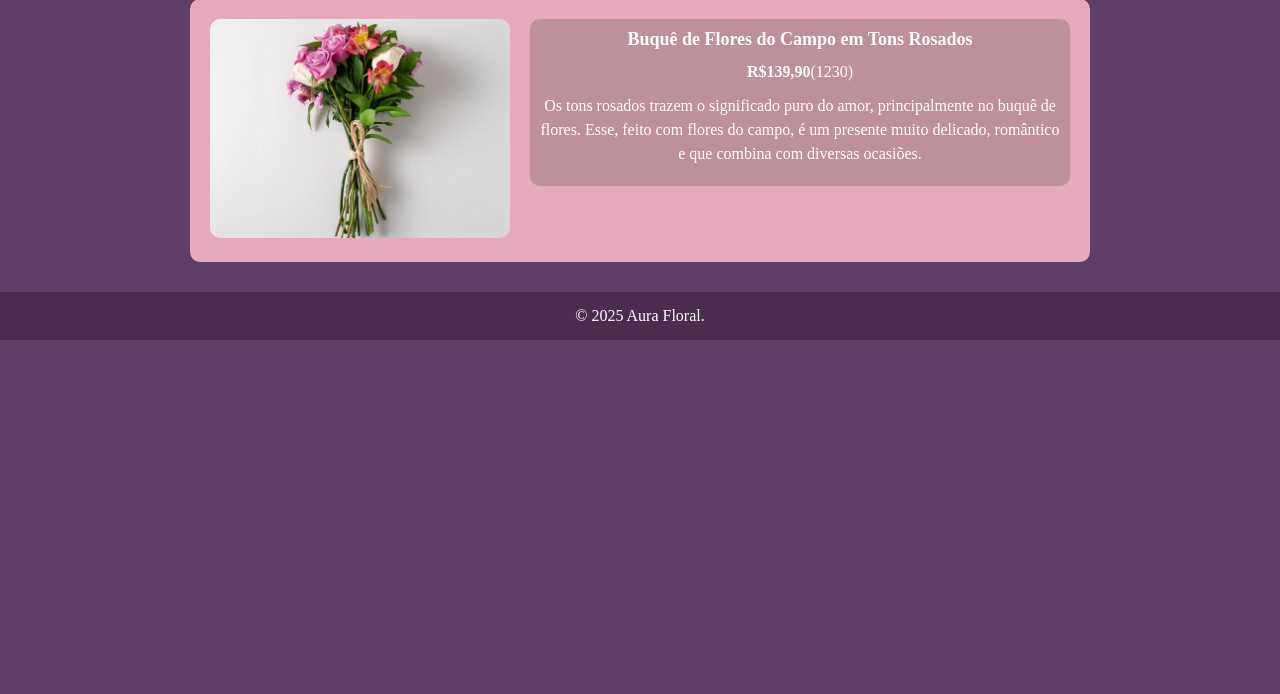
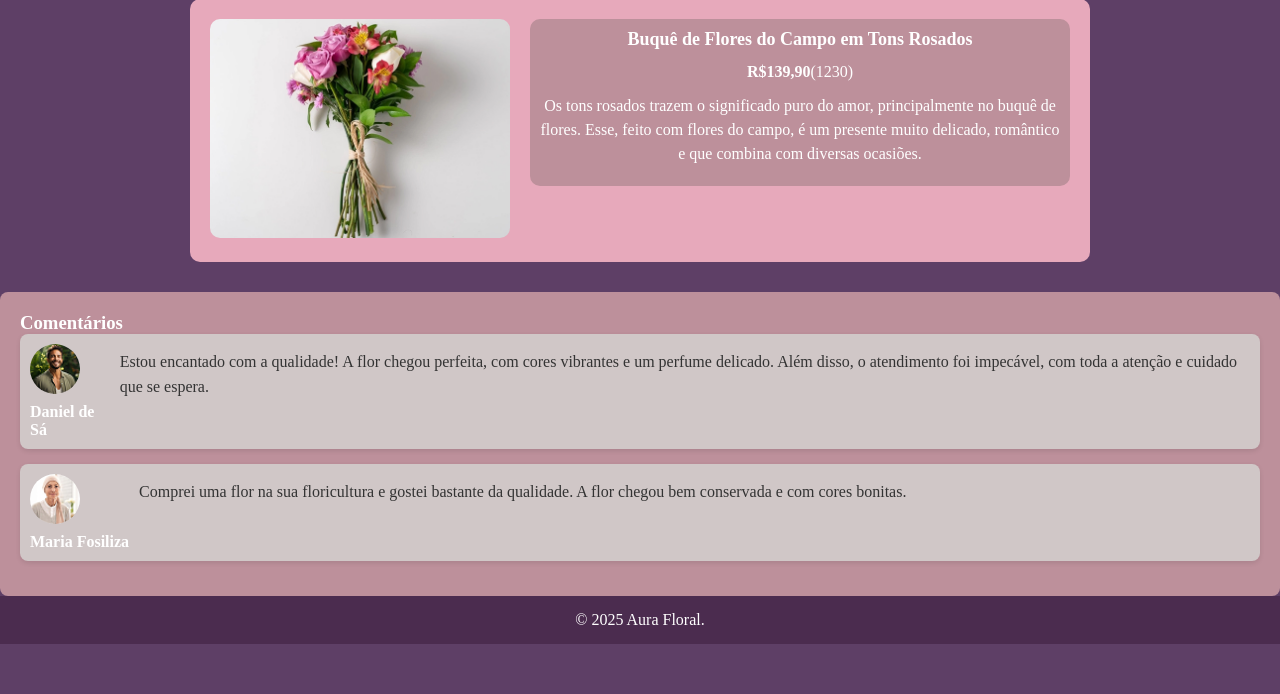
Before and after one commit to liviacamargoap/PROJETO-SITE-FLORES-DS, a Flask app: page /compras in a window 1280 px wide. Shown: the part 106-800 px from the top of the page. Run offline with Flask 3, Linux system fonts and the light colour scheme.

Commit message:
Fazendo o comentario

```diff
--- a/styles/global.css
+++ b/styles/global.css
@@ -290,3 +290,101 @@ footer{
   padding: 20px;
   border-radius: 10px;
 }
+ /* Filtro Inicial */
+.produtos-inicial{
+  display: flex;
+  justify-content: center;
+  flex-wrap: wrap;
+  gap: 20px;
+  padding: 20px;
+}
+
+.produto-inicial{
+  background-color: var(--ameixa-escura);
+  border-radius: 10px;
+  padding: 10px;
+  width: 250px;
+  text-align: center;
+  transition: transform 0.3s, box-shadow 0.3s;
+}
+
+.produto-inicial img {
+  width: 100%;
+  border-radius: 10px;
+}
+
+.produto-inicial p{
+  margin: 10px 0;
+}
+
+.banner img {
+  width: 100%;
+  display: block;
+}
+
+
+.comprar-btn{
+  background-color: var(--rosa-claro);
+  border: none;
+  padding: 8px 12px;
+  border-radius: 5px;
+  cursor: pointer;
+  font-size: 16px;
+  transition: background-color 0.3s;
+}
+
+.comprar-btn:hover {
+  background-color: var(--rosa-claro);
+}
+
+
+/* Footer */
+footer{
+  background-color: #4B2C4F;
+  text-align: center;
+  padding: 15px 0;
+  position: relative;
+  bottom: 0;
+  width: 100%;
+}
+
+
+.comentarios {
+    margin-top: 20px;
+    background-color: var( --rosa-empoeirado);
+    padding: 20px;
+    border-radius: 8px;
+}
+
+.comentario {
+    display: flex;
+    margin-bottom: 15px;
+    padding: 10px;
+    background-color: #d0c7c7;
+    border-radius: 8px;
+    box-shadow: 0 2px 5px rgba(0, 0, 0, 0.1);
+}
+
+.usuario {
+    margin-right: 10px;
+}
+
+.foto-usuario {
+    width: 50px;
+    height: 50px;
+    border-radius: 50%;
+    object-fit: cover;
+}
+
+.nome-usuario {
+    display: block;
+    font-weight: bold;
+    margin-top: 5px;
+}
+
+.texto-comentario {
+    font-size: 1rem;
+    line-height: 1.6;
+    color: #333;
+    margin-top: 5px;
+}
--- a/templates/compras.html
+++ b/templates/compras.html
@@ -43,6 +43,31 @@
 
       </div>
     </main>
+    <section class="comentarios">
+    <h3>Comentários</h3>
+    <div class="comentario">
+        <div class="usuario">
+            <img src="/img/Daniel-Perfil.jpg" alt="Foto de Daniel de Sá" class="foto-usuario">
+            <span class="nome-usuario">Daniel de Sá</span>
+        </div>
+        <p class="texto-comentario">
+            Estou encantado com a qualidade! A flor chegou perfeita, com cores vibrantes e um perfume delicado. Além disso, o atendimento foi impecável, com toda a atenção e cuidado que se espera.
+        </p>
+    </div>
+
+    <div class="comentario">
+        <div class="usuario">
+            <img src="/img/Maria-Perfil.jpg" alt="Foto de Maria Fosiliza" class="foto-usuario">
+            <span class="nome-usuario">Maria Fosiliza</span>
+        </div>
+        <p class="texto-comentario">
+            Comprei uma flor na sua floricultura e gostei bastante da qualidade. A flor chegou bem conservada e com cores bonitas.
+        </p>
+    </div>
+
+
+</section>
+
 
   <footer>
     <p>&copy; 2025 Aura Floral.</p>
```
Also changed, not shown: img/Daniel-Perfil.jpg (added), img/Maria-Perfil.jpg (added).
